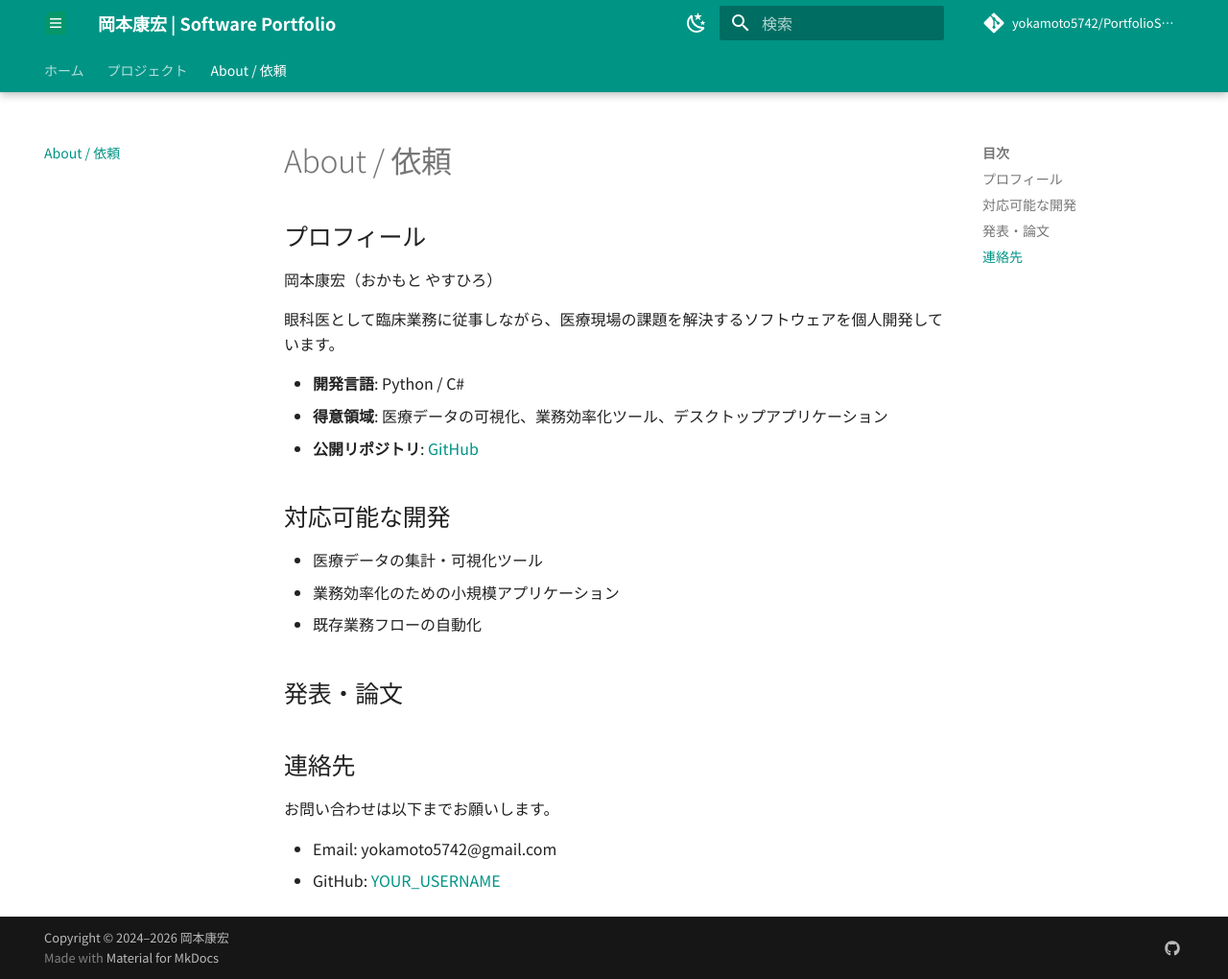
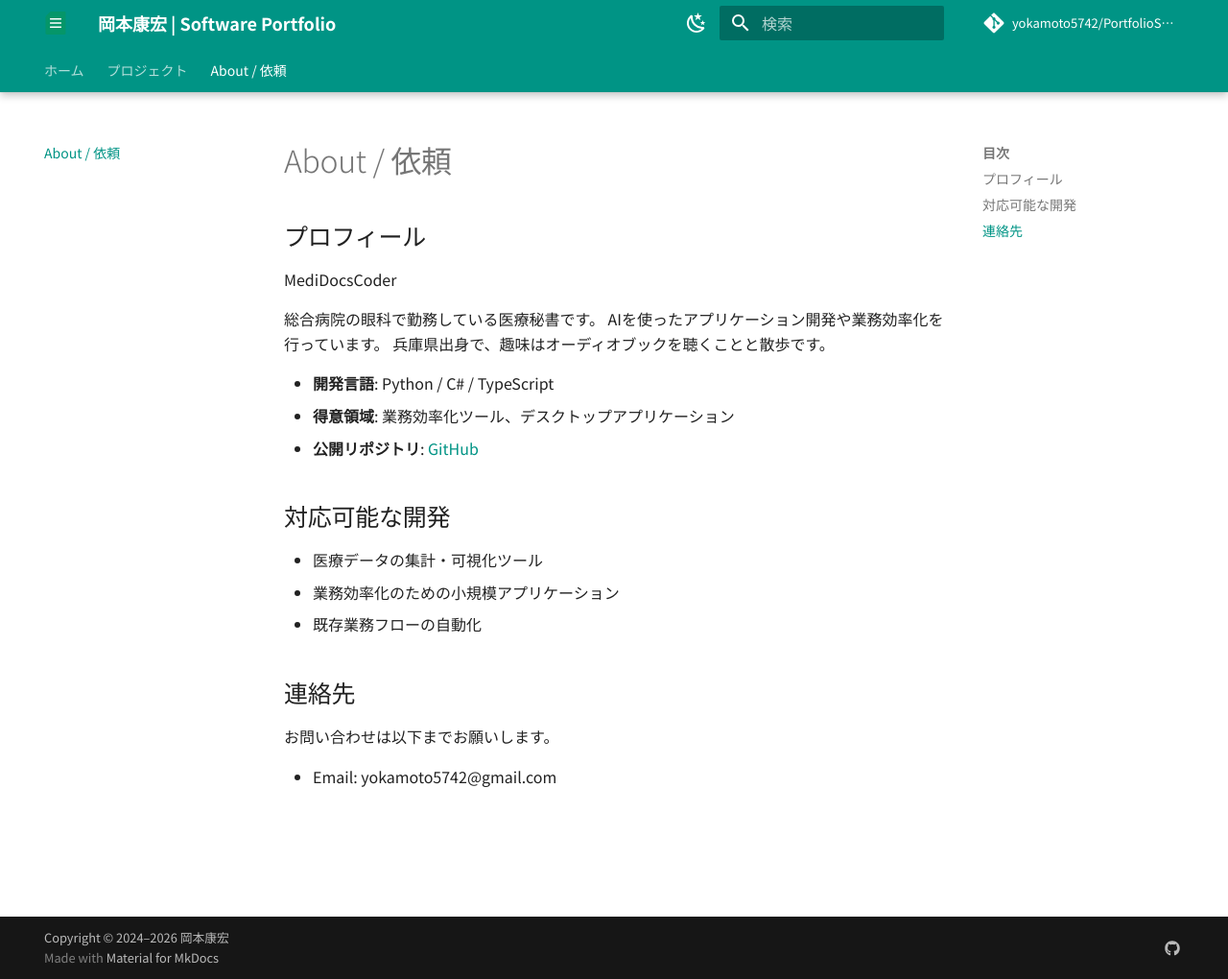
Before and after one commit to yokamoto5742/PortfolioSite, an MkDocs documentation site: the page built from docs/about.md, in a window 1280 px wide and 1020 px high. Shown: the whole window at 96% size. Built offline with MkDocs 1.6.1 and Material for MkDocs 9.7.7, drawn with Linux system fonts in a browser that asks for light colours; comment, search, counter and statistics services are not loaded.

Commit message:
✨ (feat)(docs): プロフィール情報を更新

```diff
--- a/docs/about.md
+++ b/docs/about.md
@@ -2,13 +2,15 @@
 
 ## プロフィール
 
-岡本康宏（おかもと やすひろ）
+MediDocsCoder
 
-眼科医として臨床業務に従事しながら、医療現場の課題を解決するソフトウェアを個人開発しています。
+総合病院の眼科で勤務している医療秘書です。
+AIを使ったアプリケーション開発や業務効率化を行っています。
+兵庫県出身で、趣味はオーディオブックを聴くことと散歩です。
 
-- **開発言語**: Python / C#
-- **得意領域**: 医療データの可視化、業務効率化ツール、デスクトップアプリケーション
-- **公開リポジトリ**: [GitHub](https://github.com/YOUR_USERNAME)
+- **開発言語**: Python / C# / TypeScript
+- **得意領域**: 業務効率化ツール、デスクトップアプリケーション
+- **公開リポジトリ**: [GitHub](https://github.com/yokamoto5742)
 
 ## 対応可能な開発
 
@@ -16,14 +18,8 @@
 - 業務効率化のための小規模アプリケーション
 - 既存業務フローの自動化
 
-## 発表・論文
-
-<!-- 学会発表や論文がある場合、以下に追記してください -->
-<!-- - タイトル, 学会名, 年月 -->
-
 ## 連絡先
 
 お問い合わせは以下までお願いします。
 
 - Email: yokamoto5742@gmail.com
-- GitHub: [YOUR_USERNAME](https://github.com/YOUR_USERNAME)
```
Also changed, not shown: docs/index.md (+2 -3 lines), docs/assets/favicon.ico (deleted), docs/assets/favicon.png (added), 1 other file.
